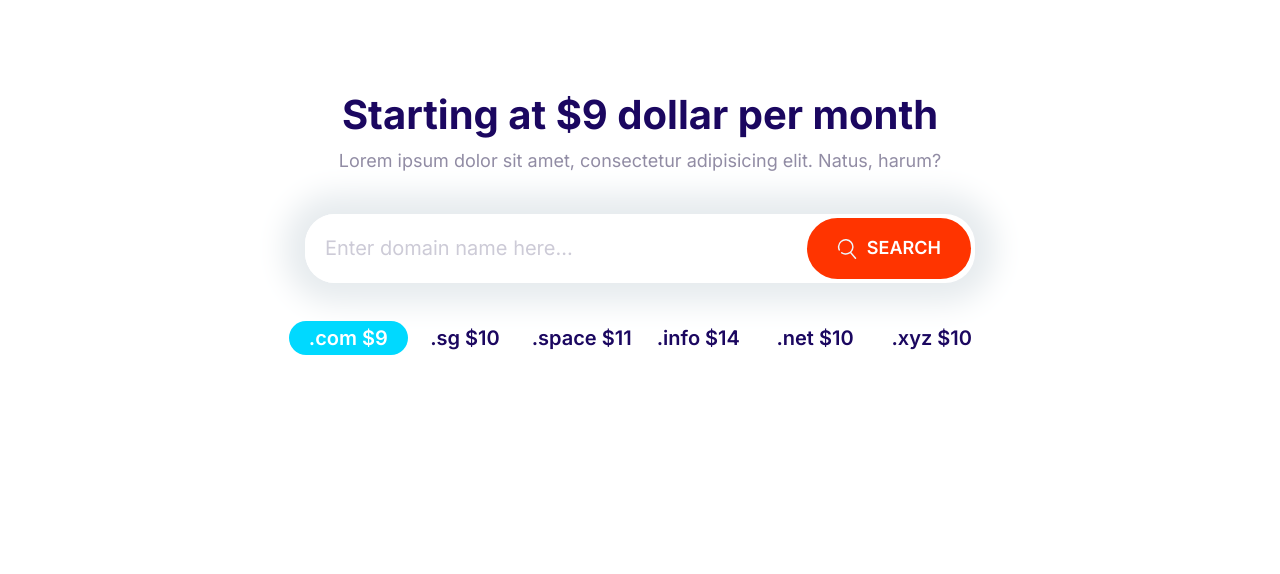
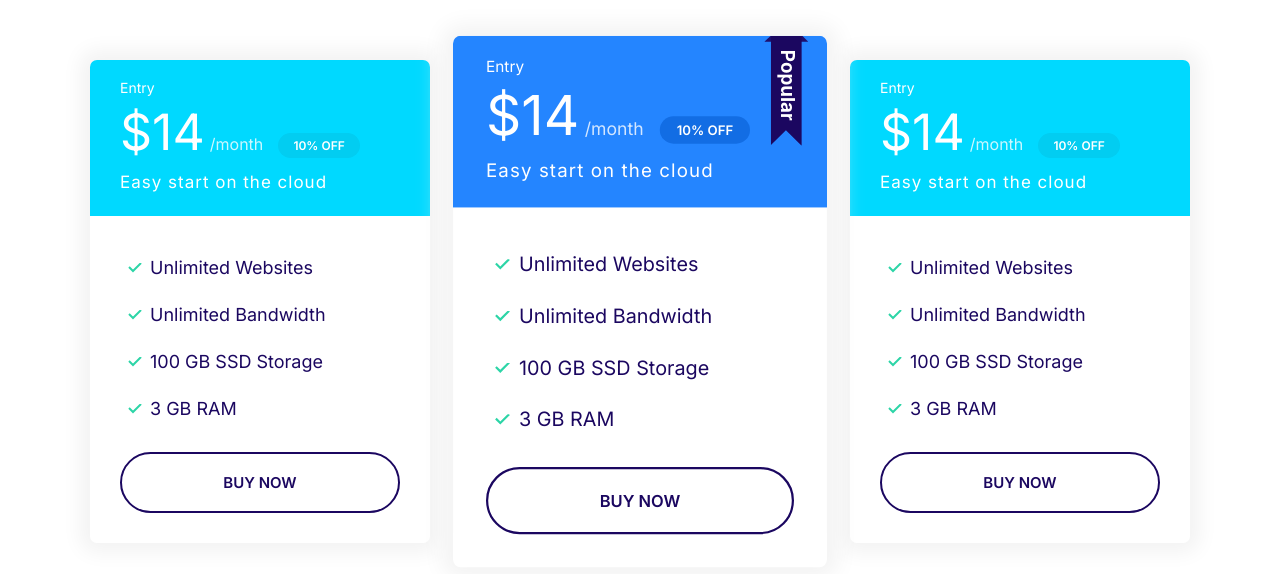
Before and after one commit to hmirza0077/moshify, a plain HTML site: page index.html in a window 1280 px wide. Drawn offline with Linux system fonts and the light colour scheme.

Commit message:
Plans block added.

```diff
--- a/css/styles.css
+++ b/css/styles.css
@@ -90,7 +90,7 @@ a {
     margin-left: 10px;
 }
 
-@media screen and (max-width: 1024px) {
+@media screen and (min-width: 1024px) {
     .link-arrow {
         font-size: 1.5rem;
     }
@@ -121,7 +121,7 @@ a {
     padding: 0.5rem 1.5rem;
 }
 
-@media screen and (max-width: 1024px) {
+@media screen and (min-width: 1024px) {
     .badge {
         font-size: 1.5rem;
     }
@@ -154,7 +154,7 @@ a {
     margin-bottom: 1rem;
 }
 
-@media screen and (max-width: 1024px) {
+@media screen and (min-width: 1024px) {
     .list--tick .list__item {
         padding-left: 0;
     }
@@ -265,7 +265,7 @@ a {
     color: #fff;
 }
 
-@media screen and (max-width: 1024px) {
+@media screen and (min-width: 1024px) {
     .btn {
         font-size: 1.5rem;
     }
@@ -330,6 +330,10 @@ a {
     color: #fff;
 }
 
+.card--primary .badge--primary {
+    background: #126de4;
+}
+
 .card--secondary .badge--secondary {
     background: #02cdf1;
 }
@@ -341,6 +345,10 @@ a {
 }
 
 /* Plans */
+
+.plan {
+    transition: transform 0.2s ease-out;
+}
 
 .plan__name {
     color: #fff;
@@ -371,6 +379,10 @@ a {
     margin-bottom: 2rem;
 }
 
+.plan--popular {
+    transform: scale(1.1);
+}
+
 .plan--popular .card__header {
     position: relative;
 }
@@ -384,7 +396,15 @@ a {
     right: 5%;
 }
 
-@media screen and (max-width: 1024px) {
+.plan:hover {
+    transform: scale(1.05);
+}
+
+.plan--popular:hover {
+    transform: scale(1.15);
+}
+
+@media screen and (min-width: 1024px) {
     .plan__name {
         font-size: 1.4rem;
     }
@@ -483,7 +503,7 @@ a {
     }
 }
 
-@media screen and (max-width: 1024px) {
+@media screen and (min-width: 1024px) {
     .grid--1x3 {
         /* grid-template-columns: 1fr 1fr; */
         grid-template-columns: repeat(3, 1fr);
@@ -754,3 +774,14 @@ a {
         grid-template-columns: repeat(auto-fit, minmax(10rem, 1fr));
     }
 }
+
+/* Plans Block */
+
+.block-plans .grid {
+    gap: 8rem 4rem;
+}
+
+.block-plans .card {
+    max-width: 500px;
+    margin: 0 auto;
+}
--- a/index.html
+++ b/index.html
@@ -15,34 +15,70 @@
     <link rel="stylesheet" href="css/styles.css" />
   </head>
   <body>
-    <section class="block container block-domain">
-      <header class="block__header">
-        <h2>Starting at $9 dollar per month</h2>
-        <p>
-          Lorem ipsum dolor sit amet, consectetur adipisicing elit. Natus,
-          harum?
-        </p>
-      </header>
-      <div class="input-group">
-        <input
-          type="text"
-          class="input"
-          placeholder="Enter domain name here..."
-        />
-        <button class="btn btn--accent">
-          <svg class="icon icon--white">
-            <use xlink:href="../images/sprite.svg#search"></use></svg
-          >Search
-        </button>
+    <section class="block container block-plans">
+      <div class="grid grid--1x3">
+            <div class="plan">
+              <div class="card card--secondary">
+                <header class="card__header">
+                  <h3 class="plan__name">Entry</h3>
+                  <span class="plan__price">$14</span>
+                  <span class="plan__billing-cycle">/month</span>
+                  <span class="badge badge--secondary badge--small">10% OFF</span>
+                  <span class="plan__description">Easy start on the cloud</span>
+                </header>
+                <div class="card__body">
+                  <ul class="list list--tick">
+                    <li class="list__item">Unlimited Websites</li>
+                    <li class="list__item">Unlimited Bandwidth</li>
+                    <li class="list__item">100 GB SSD Storage</li>
+                    <li class="list__item">3 GB RAM</li>
+                  </ul>
+                  <button class="btn btn--outline btn--block">Buy Now</button>
+                </div>
+              </div>
+            </div>
+              <div class="plan plan--popular">
+                <div class="card card--primary">
+                  <header class="card__header">
+                    <h3 class="plan__name">Entry</h3>
+                    <span class="plan__price">$14</span>
+                    <span class="plan__billing-cycle">/month</span>
+                    <span class="badge badge--primary badge--small">10% OFF</span>
+                    <span class="plan__description">Easy start on the cloud</span>
+                  </header>
+                  <div class="card__body">
+                    <ul class="list list--tick">
+                      <li class="list__item">Unlimited Websites</li>
+                      <li class="list__item">Unlimited Bandwidth</li>
+                      <li class="list__item">100 GB SSD Storage</li>
+                      <li class="list__item">3 GB RAM</li>
+                    </ul>
+                    <button class="btn btn--outline btn--block">Buy Now</button>
+                  </div>
+                </div>
+              </div>
+              <div class="plan">
+                <div class="card card--secondary">
+                  <header class="card__header">
+                    <h3 class="plan__name">Entry</h3>
+                    <span class="plan__price">$14</span>
+                    <span class="plan__billing-cycle">/month</span>
+                    <span class="badge badge--secondary badge--small">10% OFF</span>
+                    <span class="plan__description">Easy start on the cloud</span>
+                  </header>
+                  <div class="card__body">
+                    <ul class="list list--tick">
+                      <li class="list__item">Unlimited Websites</li>
+                      <li class="list__item">Unlimited Bandwidth</li>
+                      <li class="list__item">100 GB SSD Storage</li>
+                      <li class="list__item">3 GB RAM</li>
+                    </ul>
+                    <button class="btn btn--outline btn--block">Buy Now</button>
+                  </div>
+                </div>
+              </div>
+          </div>
       </div>
-      <ul class="list block-domain__prices">
-        <li><span class="badge badge--secondary">.com $9</span></li>
-        <li>.sg $10</li>
-        <li>.space $11</li>
-        <li>.info $14</li>
-        <li>.net $10</li>
-        <li>.xyz $10</li>
-      </ul>
     </section>
     <script src="./js/main.js"></script>
   </body>
```
Also changed, not shown: components/plans.html (+0 -2 lines), components/plans_block.html (added, +65 -0 lines).
